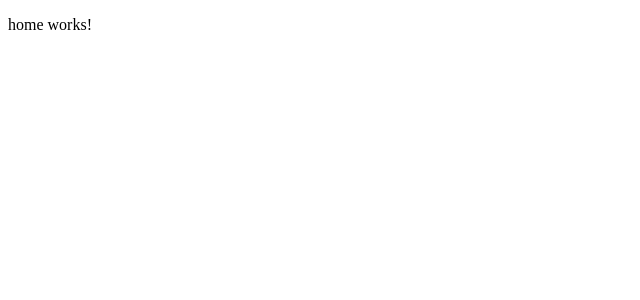
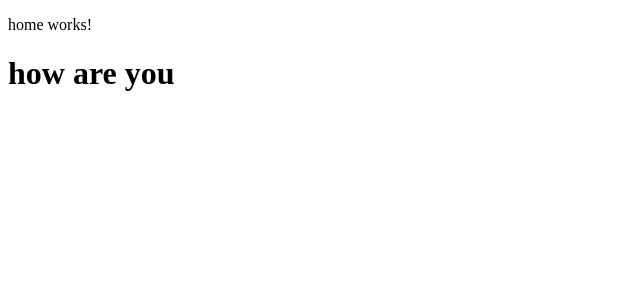
Before and after one commit to Vishal8283/schoolmgt, an Angular app: page /home in a window 1280 px wide. Shown: the top 300 px of the page, without its empty margins (0-640 px from the left). Built offline with nearby package versions, Linux system fonts and the light colour scheme.

Commit message:
home changed3

```diff
--- a/src/app/home/home.component.html
+++ b/src/app/home/home.component.html
@@ -1 +1,2 @@
 <p>home works!</p>
+<h1>how are you</h1>
```
